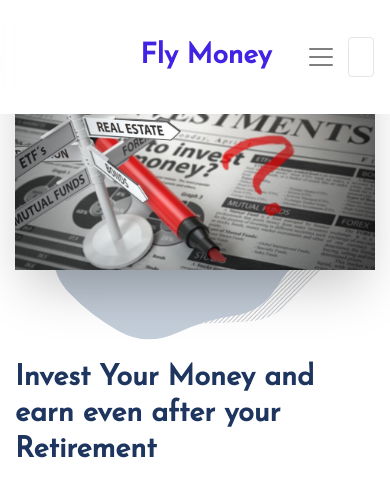
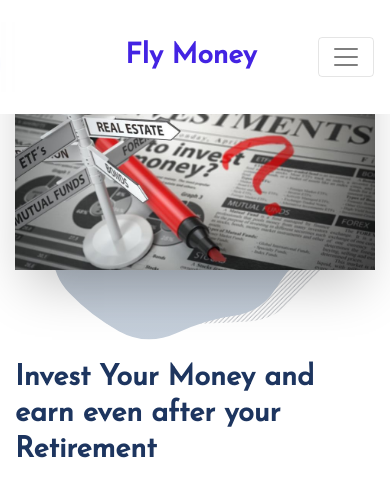
Before and after one commit to Pavanjatla/ZustPe-Payments, a plain HTML site: page index.html in a window 390 px wide. Shown: the top 488 px of the page. Drawn offline with nearby package versions, Linux system fonts and the light colour scheme; a script that the page names is missing.

Commit message:
toggle changes

```diff
--- a/index.html
+++ b/index.html
@@ -240,7 +240,7 @@
                     <img src="imgs/Capture.PNG" alt="logo" class="logo"></a>
                     <h3 class="company">Fly Money</h3>
                 <button class="navbar-toggler" type="button" data-toggle="collapse" data-target="#navbarNavAltMarkup" aria-controls="navbarNavAltMarkup" aria-expanded="false" aria-label="Toggle navigation">
-                    <span class="navbar-toggler-icon ntb"></span>
+                    <span class="navbar-toggler-icon "></span>
                 </button>
                 <div class="collapse navbar-collapse" id="navbarNavAltMarkup">
                     <div class="navbar-nav ml-auto">
```
